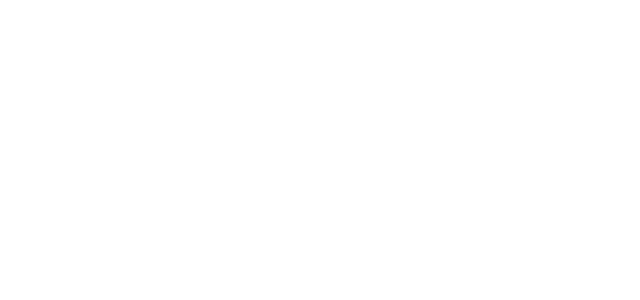
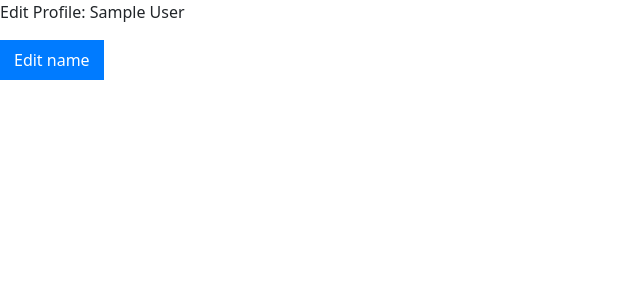
Before and after one commit to Fred-Kimani/React-chat-app, a React (Vite) app: page /settings/user in a window 1280 px wide. Before the commit this address had no page. Shown: the top 300 px of the page, without its empty margins (0-640 px from the left). Built offline with nearby package versions, Linux system fonts and the light colour scheme; sample sign-in values are in the browser's storage; a web font is replaced by a local one.

Commit message:
Fixed the TypeScript type-checking error in index.ts, added user settings page and route

```diff
--- a/src/App.tsx
+++ b/src/App.tsx
@@ -15,6 +15,8 @@ import PrivateRoute from './pages/privateRoutes'
 //import privateChat from './pages/privateChat'
 import GroupChat from './pages/groupChat'
 import GroupChatWrapper from './pages/groupChatWrapper'
+import Settings from './pages/settings'
+import GroupSettings from './pages/GroupSettings'
 
 
 
@@ -63,6 +65,26 @@ const App: React.FC =() => {
       }
       />
 
+      <Route path='/settings/user'
+      element = {
+       <PrivateRoute>
+         <Settings/>
+      </PrivateRoute>
+       }
+      />
+
+      <Route path='/settings/group/:id'
+      element ={
+       <PrivateRoute>
+          <GroupSettings/>
+       </PrivateRoute>
+       }
+     />
+
+
+
+
+
 
 
       {/* <Route
--- /dev/null
+++ b/src/pages/GroupSettings.tsx
@@ -0,0 +1,18 @@
+import React, { JSX } from "react";
+
+
+const GroupSettings: React.FC = () =>{
+
+
+    return(
+        <div className="group-settings-container">
+            <h2>Group settings</h2>
+            <p>Edit Group name</p>
+            <p>Remove members</p>
+            <p>Make someone else an admin</p>
+
+        </div>
+    )
+}
+
+export default GroupSettings;
--- a/src/pages/listOfChats.tsx
+++ b/src/pages/listOfChats.tsx
@@ -1,8 +1,11 @@
 import { JSX, useState, useEffect } from "react";
-import { useNavigate } from "react-router-dom";
+import { Link, useNavigate } from "react-router-dom";
 import { useAuth } from "../useAuth";
 import CreateGroup from "./createGroup";
 import GroupChat from "./groupChat";
+import { FcSettings } from "react-icons/fc";
+import Settings from "./settings";
+
 
 interface ChatRoom {
   _id: string;
@@ -15,11 +18,8 @@ interface User{
   email: string
 }
 
-interface startPrivateChat {
-  onChatCreated: () => void;
-}
 
-const ListOfChats: React.FC<startPrivateChat> = ({ onChatCreated}) => {
+const ListOfChats: React.FC= () => {
   const [email, setEmail] = useState('');
   const [showCreateGroup, setShowCreateGroup] = useState(false);
   const [chatRooms, setChatRooms] = useState<ChatRoom[]>([]);
@@ -121,6 +121,19 @@ const ListOfChats: React.FC<startPrivateChat> = ({ onChatCreated}) => {
 
      <div className="listed-groups-container">
      <h2>Welcome, {user?.email}</h2>
+     <Link
+    to="/settings/user"
+    style={{
+      display: 'flex',
+      alignItems: 'center',
+      gap: '0.5rem',
+      textDecoration: 'none',
+      color: 'inherit',
+    }}
+  >
+    <FcSettings />
+    <span>Settings</span>
+  </Link>
      <button onClick={handleLogout} style={{ marginTop: '1rem' }}>
         Logout
       </button>
--- a/src/pages/login.tsx
+++ b/src/pages/login.tsx
@@ -84,7 +84,7 @@ const LoginPage = ():JSX.Element =>{
                 <input type="text" placeholder="Email" name="email" onChange={handleChange} value={formData.email}/>
 
                 <label >Password</label>
-                <input type="text" placeholder="Password" name="password" onChange={handleChange} value={formData.password} />
+                <input type="password" placeholder="Password" name="password" onChange={handleChange} value={formData.password} />
                 <button type="submit" disabled={isSubmitting} >Login</button>
                 <a onClick={navigateBackToRegister}>Don't have an account yet? Back to registration</a>
                 <a href="">Forgot password ? Steps to reset</a>
--- a/src/pages/register.tsx
+++ b/src/pages/register.tsx
@@ -97,11 +97,11 @@ const RegisterPage = (): JSX.Element =>{
           onChange={handleChange} required/>
 
             <label>Password</label>
-            <input type= "text" placeholder="Password" name="password" value={formData.password}
+            <input type= "password" placeholder="Password" name="password" value={formData.password}
           onChange={handleChange} required/>
 
             <label>Confirm password</label>
-            <input type= "text" placeholder="Confirm password" name="confirmPassword" value={formData.confirmPassword}
+            <input type= "password" placeholder="Confirm password" name="confirmPassword" value={formData.confirmPassword}
           onChange={handleChange} required />
 
 
--- /dev/null
+++ b/src/pages/settings.tsx
@@ -0,0 +1,83 @@
+import React, { JSX, useState } from "react";
+import { useAuth } from "../useAuth";
+import { response } from "express";
+import { toast } from "react-toastify";
+
+
+const Settings: React.FC  = ()=>{
+    const {user} = useAuth();
+    const [showNameInput, setShowNameInput] = useState<boolean>(false);
+    const [firstName, setFirstName] = useState<string>(user?.firstName);
+    const [lastName, setLastName] = useState<string>(user?.lastName);
+    const [isSubmitting, setIsSubmitting] = useState<boolean>(false)
+
+    const handleSaveChanges = async(e:React.FormEvent<HTMLFormElement>): Promise<void> =>{
+        e.preventDefault();
+        setIsSubmitting(true);
+        try {
+            const res = await fetch('http://localhost:3001/settings/edit-user', {
+                method: 'POST',
+                headers: {
+                    "Content-Type": "application/json"
+                },
+                body: JSON.stringify({
+                    firstName: firstName,
+                    lastName: lastName,
+                    userId:user._id
+                })
+            });
+            const data = await res.json();
+
+            if(res.ok){
+                toast.success(data.message, {
+                    position:'top-right'
+                })
+            }
+            else {
+                    // Handle errors (e.g., display error messages)
+                    console.error('Registration failed:', data.error || data.message);
+                    toast.error(data.error || data.message, {
+                      position: "top-right",  // Corrected position string
+                    });
+                  }
+
+        } catch (error) {
+            console.log(error)
+
+        }
+        finally{
+            setIsSubmitting(false)
+        }
+
+    }
+
+    return(
+        <div className="settings-pag-container">
+            <form
+            onSubmit={(e)=>{
+                e.preventDefault();
+                handleSaveChanges(e);
+            }}
+            >
+            <p>Edit Profile: {firstName} {lastName}</p>
+            <button onClick={()=> setShowNameInput(!showNameInput)}>
+            { showNameInput ? "Cancel": "Edit name" }
+            </button>
+        {  showNameInput &&(
+                <div className="edit-name-">
+                    <label>First Name:</label>
+                    <input type="text" value={firstName} onChange={(e)=>setFirstName(e.target.value)}></input>
+
+                    <label>Last Name:</label>
+                    <input type="text" value={lastName} onChange={(e)=>setLastName(e.target.value) }></input>
+                    <button type="submit" disabled={isSubmitting}>Save Changes</button>
+                </div>
+            )
+        }
+        </form>
+        </div>
+    )
+
+}
+
+export default Settings;
```
Also changed, not shown: package.json (+6 -2 lines), tsconfig.json (+12 -0 lines), 2 other files (tests, documents, lock files or other folders).
